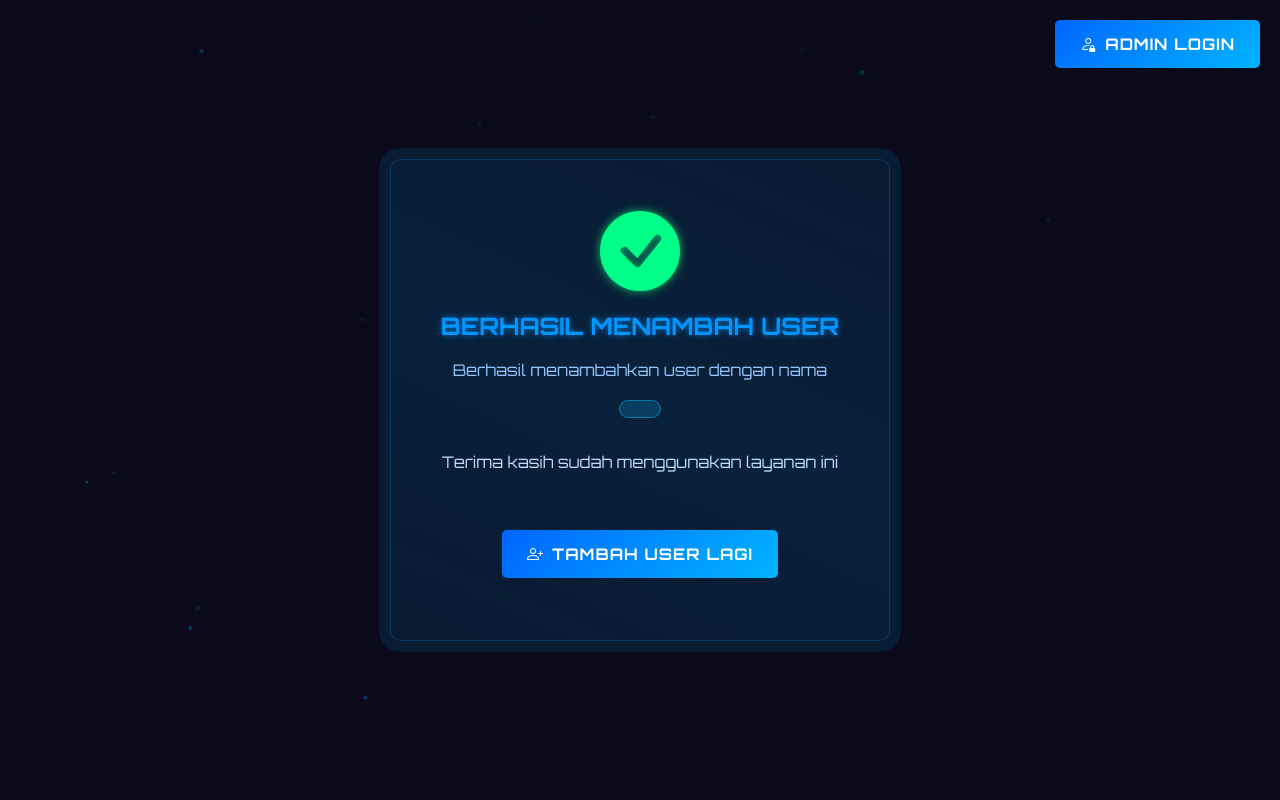
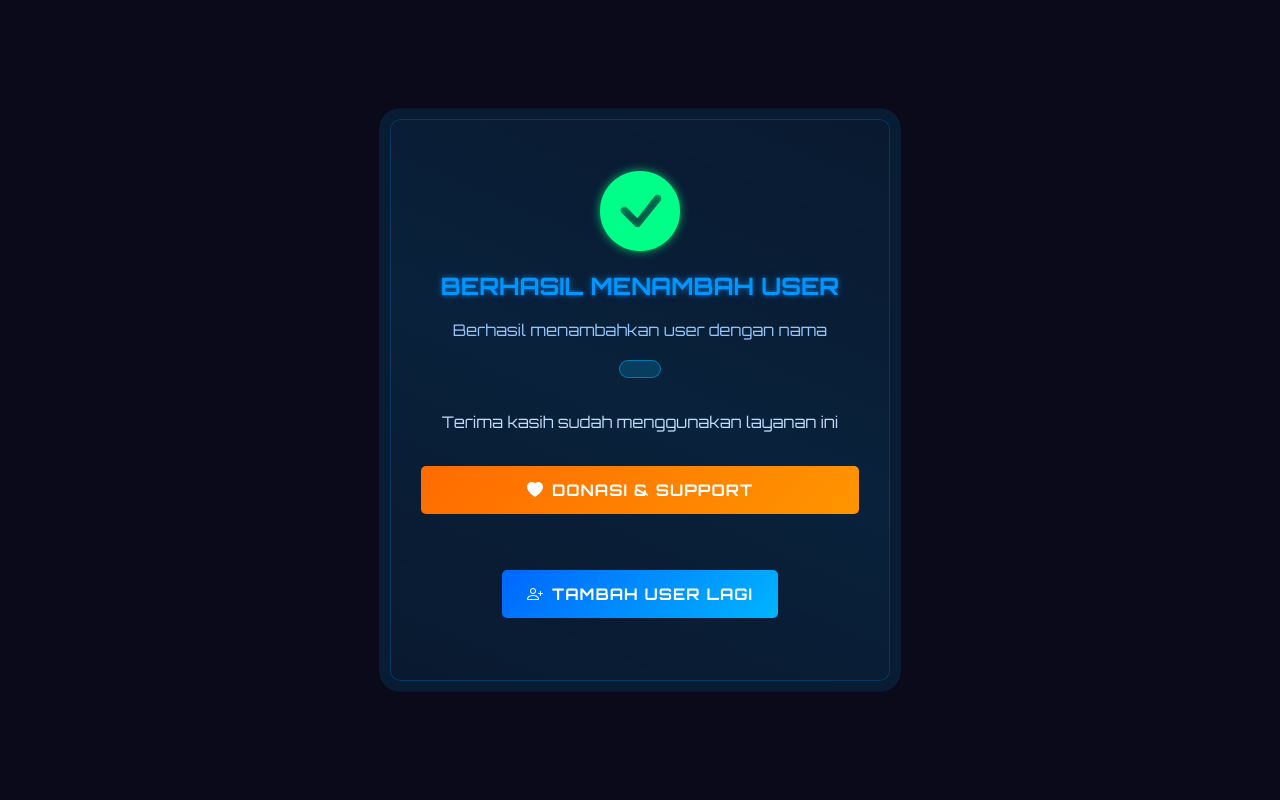
Before and after one commit to Hinabil/blabalattrksfjlsdjfz128429, a Flask app: template api/templates/success.j2 in a window 1280 px wide. Run offline with Flask 3, Linux system fonts and the light colour scheme; the template is opened without the code that fills it, so the values that code supplies are empty; some libraries are stand-ins or nearby versions.

Commit message:
Ubah succes

```diff
--- a/api/templates/success.j2
+++ b/api/templates/success.j2
@@ -130,12 +130,6 @@
             display: none; /* Hidden but still functional */
         }
 
-        .admin-btn {
-            position: fixed;
-            top: 20px;
-            right: 20px;
-            z-index: 1000;
-        }
 
         .form-container {
             width: 100%;
@@ -172,20 +166,6 @@
             animation: float var(--duration) ease-in-out var(--delay) infinite;
         }
 
-        @keyframes float {
-            0% {
-                transform: translateY(0) translateX(0);
-                opacity: 0.8;
-            }
-            50% {
-                opacity: 0.3;
-            }
-            100% {
-                transform: translateY(-100vh) translateX(20px);
-                opacity: 0;
-            }
-        }
-
         @media (max-width: 640px) {
             .form-container {
                 padding: 20px;
@@ -202,13 +182,6 @@
     </style>
 </head>
 <body>
-    <!-- Admin Login Button (Top Right) -->
-    <div class="admin-btn">
-        <button class="neon-button flex items-center gap-2" onclick="window.location.href='admin.html'">
-            <i class="bi bi-person-lock"></i>
-            <span class="hidden sm:inline">Admin Login</span>
-        </button>
-    </div>
 
     <!-- Success Message Container -->
     <div class="neon-border form-container pulse">
@@ -218,6 +191,14 @@
             <p class="text-blue-300 mb-2">Berhasil menambahkan user dengan nama</p>
             <div class="user-name text-xl font-bold text-blue-400" id="userName">{{ username }}</div>
             <p class="text-blue-200 mb-8 mt-4">Terima kasih sudah menggunakan layanan ini</p>
+
+            <!-- Tombol Donasi -->
+            <div class="mb-8">
+                <a href="/donasi" class="neon-button flex items-center justify-center gap-2" style="background: linear-gradient(135deg, #ff6b00, #ff9500); color: #fff;">
+                    <i class="bi bi-heart-fill"></i>
+                    <span>Donasi & Support</span>
+                </a>
+            </div>
 
             <div class="countdown" id="countdown">
                 Redirecting in <span id="countdownNumber">30</span> seconds...
@@ -231,9 +212,6 @@
             </div>
         </div>
     </div>
-
-    <!-- Floating particles for effect -->
-    <div class="particles" id="particles"></div>
 
     <script>
         // Countdown timer for auto-redirect (hidden but still working)
@@ -258,42 +236,6 @@
             countdown = 30;
             countdownElement.textContent = countdown;
         }
-
-        // Create floating particles
-        function createParticles() {
-            const container = document.getElementById('particles');
-            if (!container) return;
-
-            for (let i = 0; i < 30; i++) {
-                const particle = document.createElement('div');
-                particle.classList.add('particle');
-
-                // Random position
-                const posX = Math.random() * 100;
-                const posY = Math.random() * 100;
-
-                // Random size
-                const size = Math.random() * 4 + 1;
-
-                // Random animation duration and delay
-                const duration = Math.random() * 15 + 5;
-                const delay = Math.random() * 5;
-
-                // Apply styles
-                particle.style.left = `${posX}%`;
-                particle.style.top = `${posY}%`;
-                particle.style.width = `${size}px`;
-                particle.style.height = `${size}px`;
-                particle.style.background = `rgba(0, 180, 255, ${Math.random() * 0.5 + 0.1})`;
-                particle.style.setProperty('--duration', `${duration}s`);
-                particle.style.setProperty('--delay', `${delay}s`);
-
-                container.appendChild(particle);
-            }
-        }
-
-        // Initialize particles when DOM is loaded
-        document.addEventListener('DOMContentLoaded', createParticles);
 
         // Add confetti effect on success
         function createConfetti() {
@@ -351,6 +293,7 @@
         `;
         document.head.appendChild(style);
 
+
         // Trigger confetti on load
         window.addEventListener('load', createConfetti);
     </script>
```
